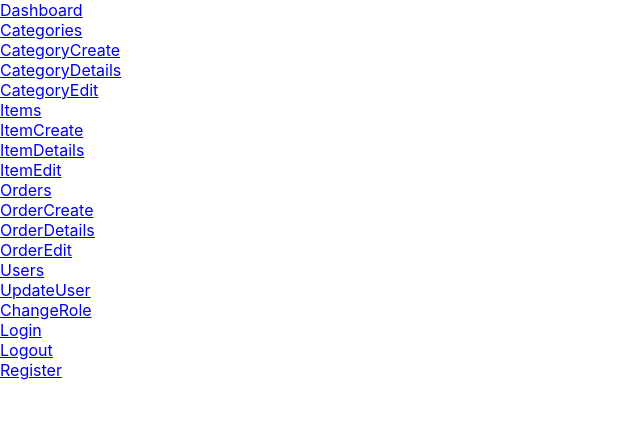
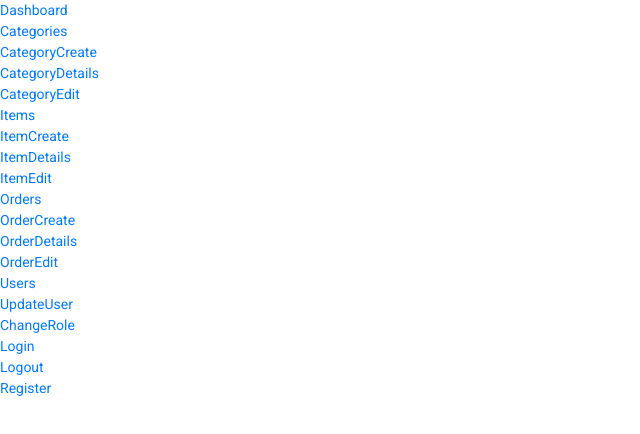
Before and after one commit to trdp30/salone-admin, a React (Create React App) app: page / in a window 1280 px wide. Shown: the top 434 px of the page, without its empty margins (0-640 px from the left). Built offline with nearby package versions, Linux system fonts and the light colour scheme.

Commit message:
css library bootstrap imported with theming support using scss

```diff
--- a/src/App.css
+++ /dev/null
@@ -1,38 +0,0 @@
-.App {
-  text-align: center;
-}
-
-.App-logo {
-  height: 40vmin;
-  pointer-events: none;
-}
-
-@media (prefers-reduced-motion: no-preference) {
-  .App-logo {
-    animation: App-logo-spin infinite 20s linear;
-  }
-}
-
-.App-header {
-  background-color: #282c34;
-  min-height: 100vh;
-  display: flex;
-  flex-direction: column;
-  align-items: center;
-  justify-content: center;
-  font-size: calc(10px + 2vmin);
-  color: white;
-}
-
-.App-link {
-  color: #61dafb;
-}
-
-@keyframes App-logo-spin {
-  from {
-    transform: rotate(0deg);
-  }
-  to {
-    transform: rotate(360deg);
-  }
-}
--- a/src/App.js
+++ b/src/App.js
@@ -1,5 +1,5 @@
 import React from 'react';
-import './App.css';
+import './App.scss';
 import { Provider } from 'react-redux';
 import Navigation from './navigation';
 import store from './store';
--- /dev/null
+++ b/src/App.scss
@@ -0,0 +1,3 @@
+@import "~bootstrap/scss/bootstrap";
+@import "./styles//custom.scss";
+@import url('https://fonts.googleapis.com/css2?family=Roboto:ital,wght@0,300;0,400;0,500;1,300;1,400;1,500&display=swap');
--- /dev/null
+++ b/src/styles/custom.scss
@@ -0,0 +1,4 @@
+body {
+  font-size: 14px;
+  font-family: 'Roboto', sans-serif;
+}
```
Also changed, not shown: package.json (+8 -3 lines), 1 other file (tests, documents, lock files or other folders).
